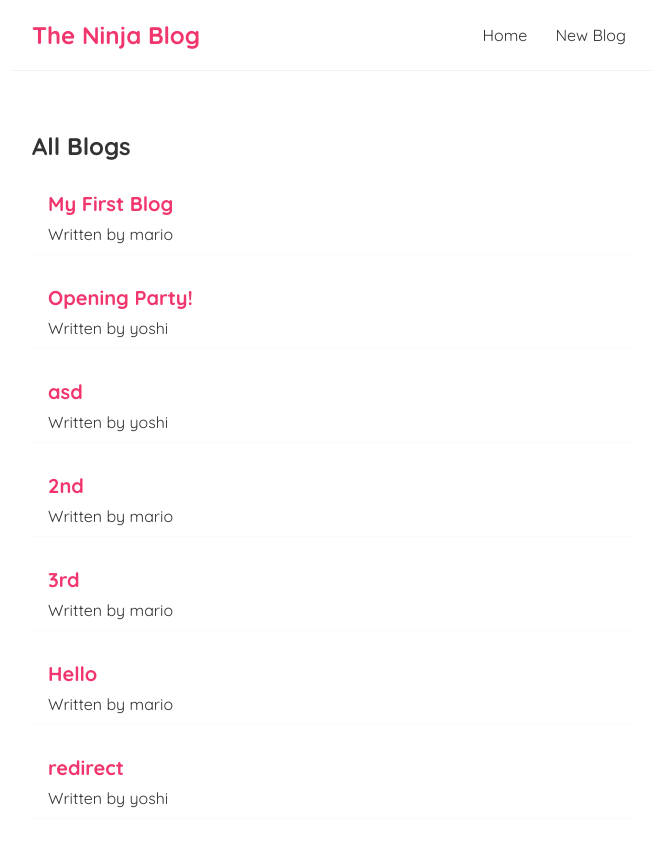
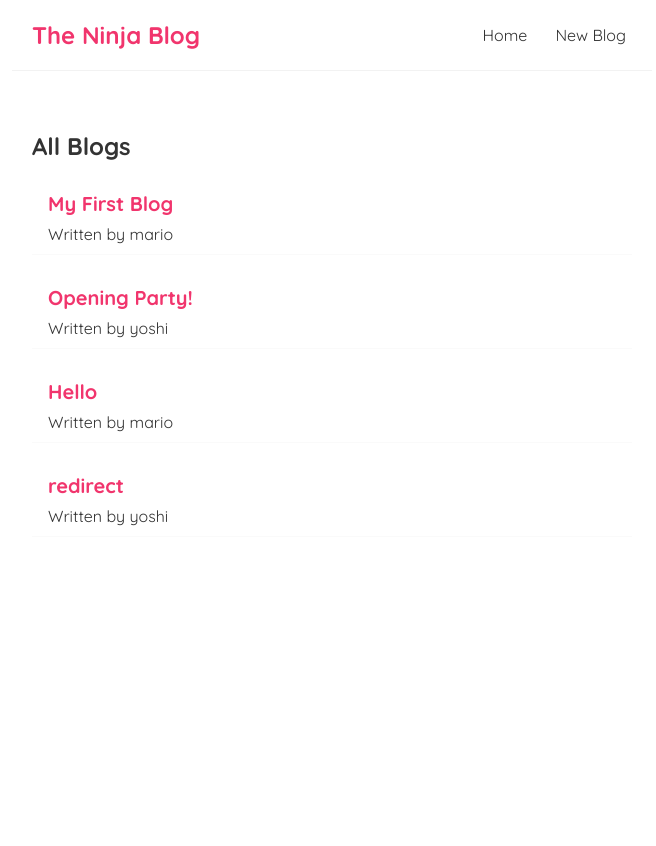
Before and after one commit to NewsonThokchom/ReactPractice, a React (Create React App) app: page / in a window 1280 px wide. Shown: the top 846 px of the page, without its empty margins (308-964 px from the left). After the commit the page ends 800 px from the top, so only its background shows below. Built offline with nearby package versions, Linux system fonts and the light colour scheme; data requests are answered from the project's data file.

Commit message:
Implemented Delete Request

```diff
--- a/data/db.json
+++ b/data/db.json
@@ -13,24 +13,6 @@
       "id": 2
     },
     {
-      "title": "asd",
-      "body": "dasd",
-      "author": "yoshi",
-      "id": 3
-    },
-    {
-      "title": "2nd",
-      "body": "test",
-      "author": "mario",
-      "id": 4
-    },
-    {
-      "title": "3rd",
-      "body": "test",
-      "author": "mario",
-      "id": 5
-    },
-    {
       "title": "Hello",
       "body": "World",
       "author": "mario",
--- a/src/BlogDetails.js
+++ b/src/BlogDetails.js
@@ -1,4 +1,4 @@
-import { useParams } from "react-router-dom";
+import { useHistory, useParams } from "react-router-dom";
 import useFetch from "./useFetch";
 
 const BlogDetails = () => {
@@ -8,6 +8,16 @@
     isPending,
     error,
   } = useFetch("http://localhost:8000/blogs/" + id);
+
+  const history = useHistory();
+
+  const handleClick = () => {
+    fetch("http://localhost:8000/blogs/" + blog.id, {
+      method: "DELETE",
+    }).then(() => {
+      history.push("/");
+    });
+  };
 
   return (
     <div className="blog-details">
@@ -20,6 +30,8 @@
           <p>Written by {blog.author}</p>
 
           <div>{blog.body}</div>
+
+          <button onClick={handleClick}>Delete</button>
         </article>
       )}
     </div>
```
